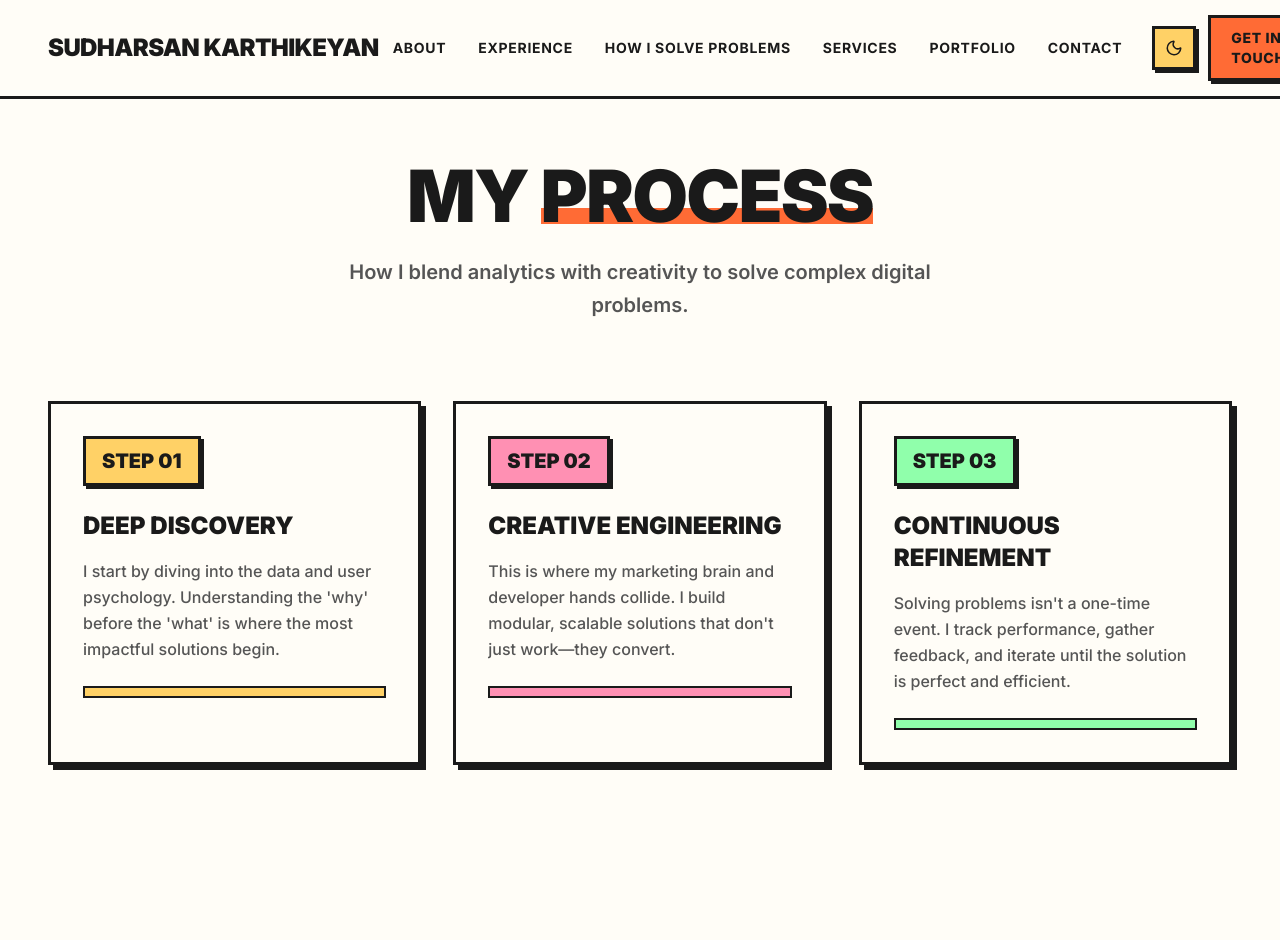
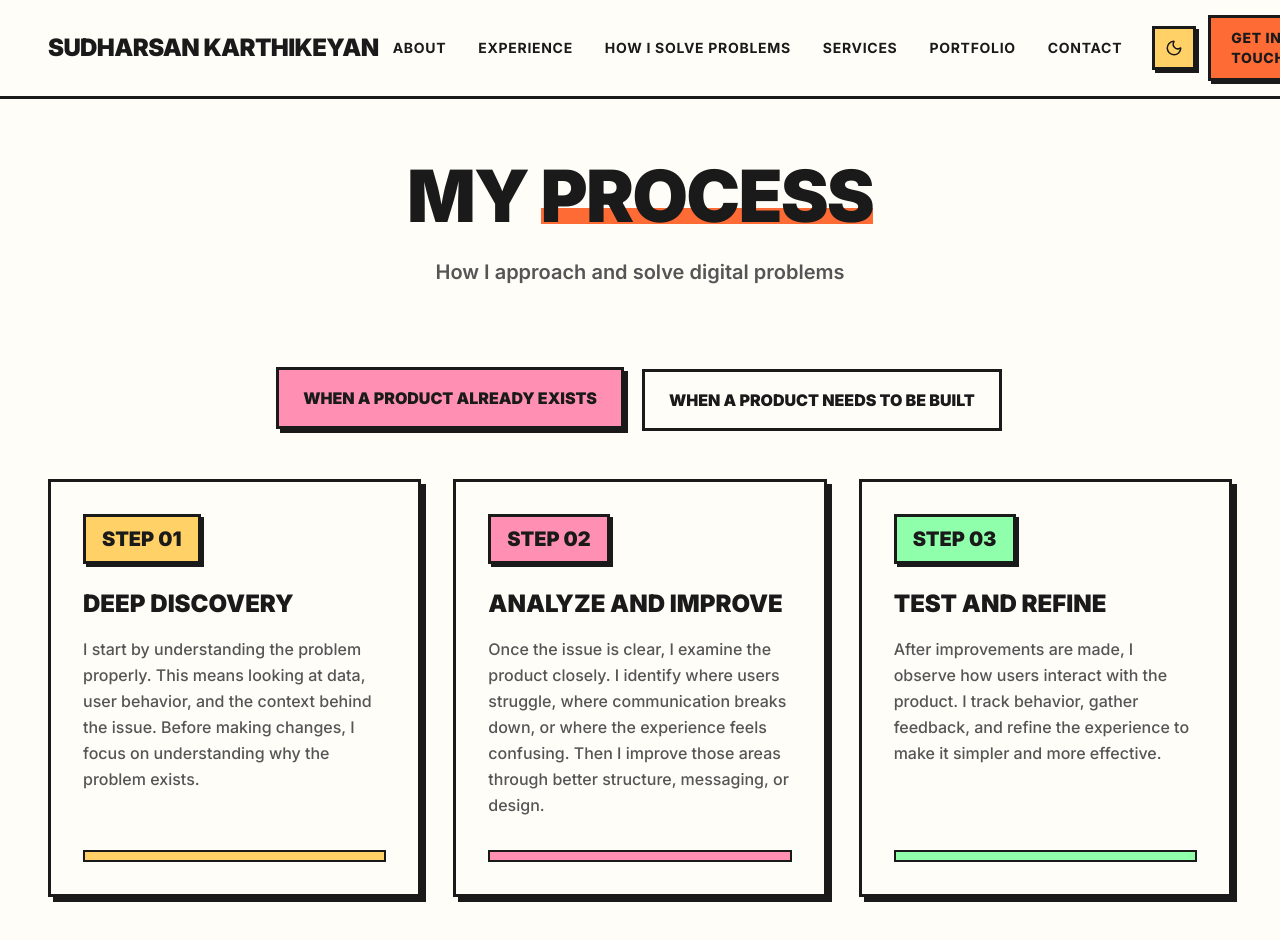
Before and after one commit to Sudharsan-since-2001/Portfolio, a Next.js app: page /process in a window 1280 px wide. Shown: the top 940 px of the page. Before the commit the page ends 861 px from the top, so only its background shows below. Built offline with nearby package versions, Linux system fonts and the light colour scheme; a web font is replaced by a local one.

Commit message:
Add files via upload

```diff
--- a/src/app/process/page.tsx
+++ b/src/app/process/page.tsx
@@ -5,7 +5,7 @@ import type { Metadata } from "next";
 
 export const metadata: Metadata = {
     title: "Process | Sudharsan Karthikeyan",
-    description: "How I blend analytics with creativity to solve complex digital problems.",
+    description: "How I approach and solve digital problems",
     alternates: {
         canonical: "/process",
     },
@@ -18,7 +18,7 @@ export default function ProcessPage() {
                 <PageHeader
                     title="My"
                     highlight="Process"
-                    description="How I blend analytics with creativity to solve complex digital problems."
+                    description="How I approach and solve digital problems"
                 />
                 <HowISolveSection isTinted={false} noTopPadding={true} hideHeader={true} />
             </div>
--- a/src/components/AboutSection.tsx
+++ b/src/components/AboutSection.tsx
@@ -41,7 +41,7 @@ export function AboutSection({
                             className="md:col-span-12 nb-card p-6 sm:p-10 md:p-14 border-[3px] sm:border-[4px] bg-background"
                         >
                             <p className="text-xl sm:text-2xl md:text-4xl font-bold leading-tight text-foreground tracking-tight">
-                                I{"'"}m Sudharsan Karthikeyan, a Digital Marketer and Vibe Coder. I started in marketing, working on campaigns, content, and audience behavior. Over time, I started building websites, tools, and applications that supported my marketing work.
+                               I'm Sudharsan Karthikeyan, a Digital Marketer who builds websites, tools, and applications. I started my career in marketing, working on campaigns, content, and understanding audience behavior. Over time, I began creating websites and digital tools to support the marketing work I was doing.
                             </p>
                         </motion.div>
 
@@ -54,7 +54,7 @@ export function AboutSection({
                             className="md:col-span-12 lg:col-span-7 nb-card p-6 sm:p-8 md:p-10 border-[3px] bg-background"
                         >
                             <p className="text-base sm:text-lg md:text-xl font-semibold text-muted-foreground leading-relaxed">
-                                Vibe Coding became a way for me to execute ideas faster. I{"'"}ve worked on freelance projects, building landing pages, websites, and applications that solve real problems and support business goals.
+                                What started as curiosity became a skill. I've worked on projects developing landing pages, websites, and applications that solve practical problems and support business goals.
                             </p>
                         </motion.div>
 
@@ -67,7 +67,7 @@ export function AboutSection({
                             className="md:col-span-12 lg:col-span-5 nb-card p-6 sm:p-8 md:p-10 border-[3px] !bg-primary text-primary-foreground"
                         >
                             <p className="text-base sm:text-lg md:text-xl font-black leading-snug">
-                                Today, I combine marketing thinking with hands-on building. I do not just plan strategies — I create and deliver solutions that work in the real world.
+                                Today, I combine marketing thinking with hands-on building. I don't just plan strategies. I build and deliver solutions that work in the real world.
                             </p>
                         </motion.div>
                     </div>
--- a/src/components/HowISolveSection.tsx
+++ b/src/components/HowISolveSection.tsx
@@ -1,31 +1,56 @@
 "use client"
 
-import { motion } from "framer-motion"
-import { Search, Rocket, Repeat } from "lucide-react"
+import { useState } from "react"
+import { motion, AnimatePresence } from "framer-motion"
 
-const steps = [
+const paths = {
+    exists: {
+        id: "exists",
+        steps: [
             {
                 title: "Deep Discovery",
-        description: "I start by diving into the data and user psychology. Understanding the 'why' before the 'what' is where the most impactful solutions begin.",
-        icon: <Search className="text-foreground" size={32} />,
+                description: "I start by understanding the problem properly. This means looking at data, user behavior, and the context behind the issue. Before making changes, I focus on understanding why the problem exists.",
                 color: "bg-[var(--nb-yellow)]",
                 num: "01"
             },
             {
-        title: "Creative Engineering",
-        description: "This is where my marketing brain and developer hands collide. I build modular, scalable solutions that don't just work—they convert.",
-        icon: <Rocket className="text-foreground" size={32} />,
+                title: "Analyze and Improve",
+                description: "Once the issue is clear, I examine the product closely. I identify where users struggle, where communication breaks down, or where the experience feels confusing. Then I improve those areas through better structure, messaging, or design.",
                 color: "bg-[var(--nb-pink)]",
                 num: "02"
             },
             {
-        title: "Continuous Refinement",
-        description: "Solving problems isn't a one-time event. I track performance, gather feedback, and iterate until the solution is perfect and efficient.",
-        icon: <Repeat className="text-foreground" size={32} />,
+                title: "Test and Refine",
+                description: "After improvements are made, I observe how users interact with the product. I track behavior, gather feedback, and refine the experience to make it simpler and more effective.",
                 color: "bg-[var(--nb-green)]",
                 num: "03"
             }
         ]
+    },
+    build: {
+        id: "build",
+        steps: [
+            {
+                title: "Deep Discovery",
+                description: "I start by understanding the problem properly. This includes understanding the audience, the goal of the product, and the real need it should solve.",
+                color: "bg-[var(--nb-yellow)]",
+                num: "01"
+            },
+            {
+                title: "Build the Solution",
+                description: "Once the direction is clear, I start building. This could be a landing page, a website, a tool, or an application designed to solve the problem directly.",
+                color: "bg-[var(--nb-pink)]",
+                num: "02"
+            },
+            {
+                title: "Launch and Improve",
+                description: "After launch, I observe how people use the product. Based on behavior and feedback, I refine and improve it over time.",
+                color: "bg-[var(--nb-green)]",
+                num: "03"
+            }
+        ]
+    }
+}
 
 export function HowISolveSection({
     isTinted = false,
@@ -36,6 +61,8 @@ export function HowISolveSection({
     noTopPadding?: boolean;
     hideHeader?: boolean;
 }) {
+    const [activePath, setActivePath] = useState<"exists" | "build">("exists");
+
     return (
         <section
             id="process"
@@ -45,7 +72,7 @@ export function HowISolveSection({
             `}
         >
             <div className="w-full px-4 sm:px-6 lg:px-12">
-                <div className="max-w-7xl mx-auto space-y-16">
+                <div className="max-w-7xl mx-auto space-y-12 sm:space-y-16">
                     {!hideHeader && (
                         <motion.div
                             initial={{ opacity: 0, y: 20 }}
@@ -57,22 +84,54 @@ export function HowISolveSection({
                                 How I Solve Problems
                             </h2>
                             <p className="text-base sm:text-lg md:text-xl text-muted-foreground max-w-2xl mx-auto font-semibold">
-                                Blending analytical marketing depth with technical precision to build meaningful experiences.
+                                Two distinct approaches based on whether we're improving what exists or building from scratch.
                             </p>
                         </motion.div>
                     )}
 
-                    <div className="grid grid-cols-1 md:grid-cols-3 gap-6 sm:gap-8">
-                        {steps.map((step, i) => (
+                    {/* Navigation Tabs */}
+                    <div className="flex flex-col sm:flex-row items-stretch sm:items-center justify-center gap-4 mb-8 sm:mb-12">
+                        <button
+                            onClick={() => setActivePath("exists")}
+                            className={`px-4 py-3 sm:px-6 sm:py-4 border-[3px] border-foreground font-black uppercase text-sm sm:text-base transition-all
+                                ${activePath === "exists"
+                                    ? 'bg-[var(--nb-pink)] shadow-[4px_4px_0px_var(--foreground)] translate-x-[-2px] translate-y-[-2px]'
+                                    : 'bg-background hover:bg-[var(--nb-pink)]/20 shadow-none hover:shadow-[2px_2px_0px_var(--foreground)] hover:translate-x-[-1px] hover:translate-y-[-1px]'
+                                }`}
+                        >
+                            When a Product Already Exists
+                        </button>
+                        <button
+                            onClick={() => setActivePath("build")}
+                            className={`px-4 py-3 sm:px-6 sm:py-4 border-[3px] border-foreground font-black uppercase text-sm sm:text-base transition-all
+                                ${activePath === "build"
+                                    ? 'bg-[var(--nb-yellow)] shadow-[4px_4px_0px_var(--foreground)] translate-x-[-2px] translate-y-[-2px]'
+                                    : 'bg-background hover:bg-[var(--nb-yellow)]/20 shadow-none hover:shadow-[2px_2px_0px_var(--foreground)] hover:translate-x-[-1px] hover:translate-y-[-1px]'
+                                }`}
+                        >
+                            When a Product Needs to Be Built
+                        </button>
+                    </div>
+
+                    {/* Path Steps Content */}
+                    <AnimatePresence mode="wait">
                         <motion.div
-                                key={i}
+                            key={activePath}
+                            initial={{ opacity: 0, y: 15 }}
+                            animate={{ opacity: 1, y: 0 }}
+                            exit={{ opacity: 0, y: -15 }}
+                            transition={{ duration: 0.3 }}
+                            className="grid grid-cols-1 md:grid-cols-3 gap-6 sm:gap-8 min-h-[400px] md:min-h-[auto]"
+                        >
+                            {paths[activePath].steps.map((step, i) => (
+                                <motion.div
+                                    key={`${activePath}-${i}`}
                                     initial={{ opacity: 0, y: 20 }}
-                                whileInView={{ opacity: 1, y: 0 }}
-                                viewport={{ once: true }}
-                                transition={{ delay: i * 0.15 }}
-                                className="nb-card p-6 sm:p-8 bg-background"
+                                    animate={{ opacity: 1, y: 0 }}
+                                    transition={{ delay: i * 0.15 + 0.1 }}
+                                    className="nb-card p-6 sm:p-8 bg-background flex flex-col h-full"
                                 >
-                                <div className="space-y-6">
+                                    <div className="space-y-6 flex-1">
                                         {/* Step Number */}
                                         <div className="flex items-center justify-between">
                                             <div className={`px-3 py-1.5 sm:px-4 sm:py-2 ${step.color} border-[3px] border-foreground shadow-[3px_3px_0px_var(--foreground)] font-black text-lg sm:text-xl`}>
@@ -86,15 +145,16 @@ export function HowISolveSection({
                                                 {step.description}
                                             </p>
                                         </div>
+                                    </div>
 
-                                    {/* Progress Bar */}
-                                    <div className="w-full h-2.5 sm:h-3 bg-muted border-[2px] border-foreground">
+                                    {/* Progress Bar fixed at bottom */}
+                                    <div className="w-full h-2.5 sm:h-3 bg-muted border-[2px] border-foreground mt-8">
                                         <div className={`h-full ${step.color} transition-all duration-700`} style={{ width: '100%' }} />
-                                    </div>
                                     </div>
                                 </motion.div>
                             ))}
-                    </div>
+                        </motion.div>
+                    </AnimatePresence>
                 </div>
             </div>
         </section>
```
Also changed, not shown: src/components/Hero.tsx (+6 -5 lines). Lines whose indentation alone changed are shown as unchanged.
